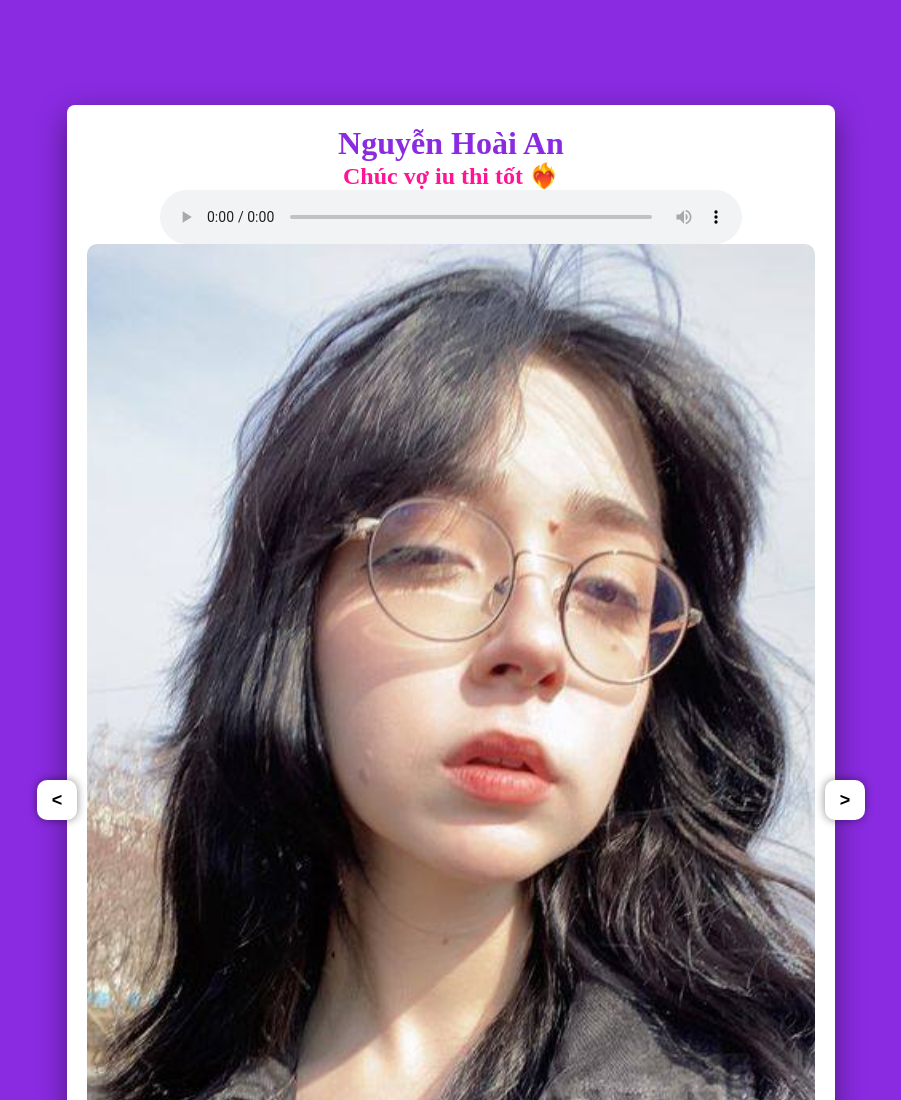
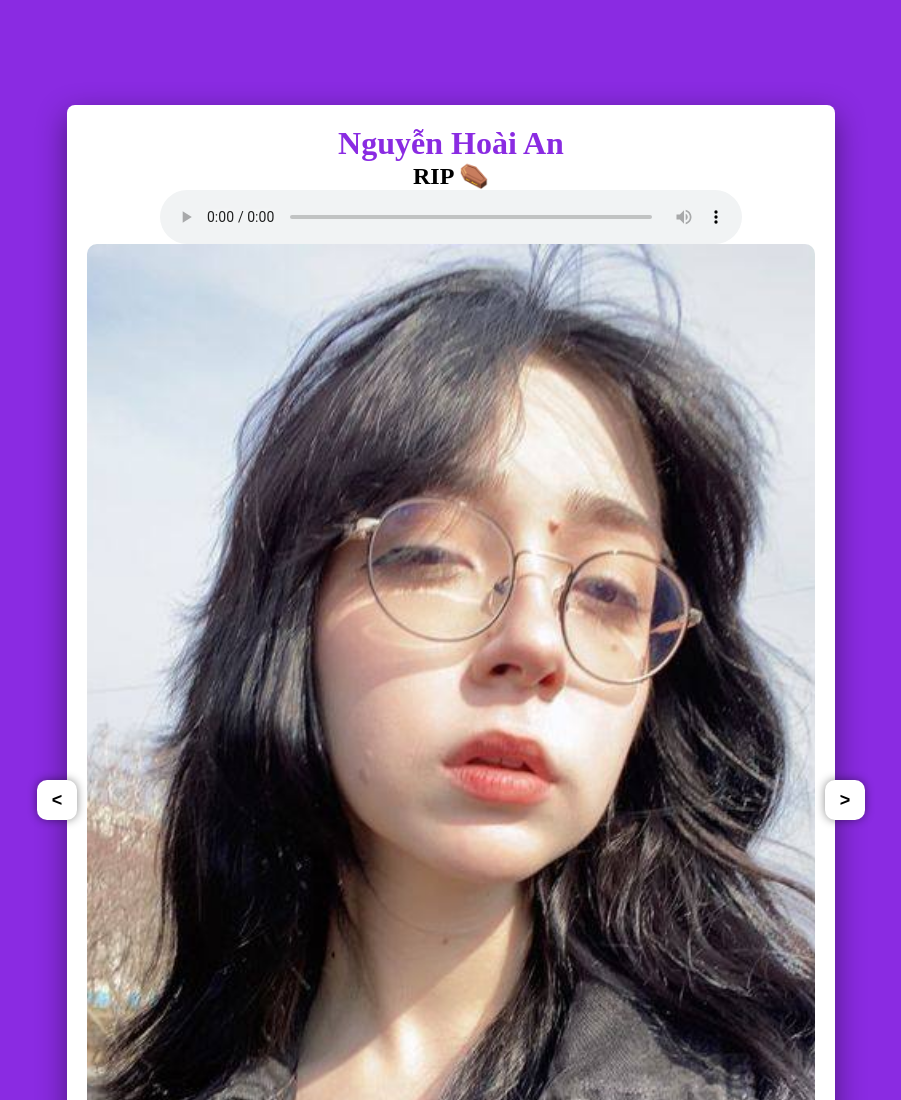
Before and after one commit to phuongnamta/NguyenHoaiAn, a plain HTML site: page index.html in a window 1280 px wide. Shown: the top 1100 px of the page, without its empty margins (189-1090 px from the left). Drawn offline with Linux system fonts and the light colour scheme.

Commit message:
Add files via upload

```diff
--- a/index.html
+++ b/index.html
@@ -12,7 +12,7 @@
 
     <div class="container">
         <h1 align=" center" style="color: blueviolet;" >Nguyễn Hoài An</h1>
-        <p align="center" style="color: deeppink; font-size: 24px; font-weight: bold;">Chúc vợ iu thi tốt ❤️‍🔥</p>
+        <p align="center" style="color: black; font-size: 24px; font-weight: bold;">RIP ⚰️</p>
         <audio controls>
   <source src="sounds.mp3" type="audio/mpeg">
 </audio>
```
